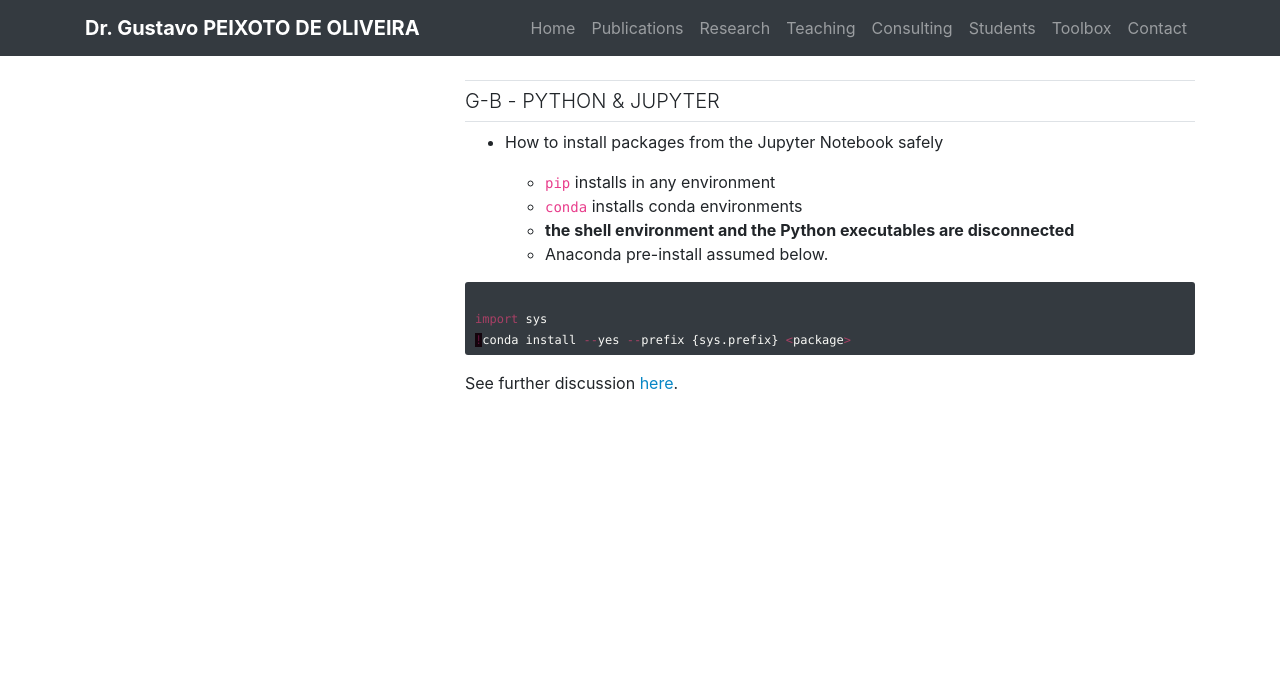
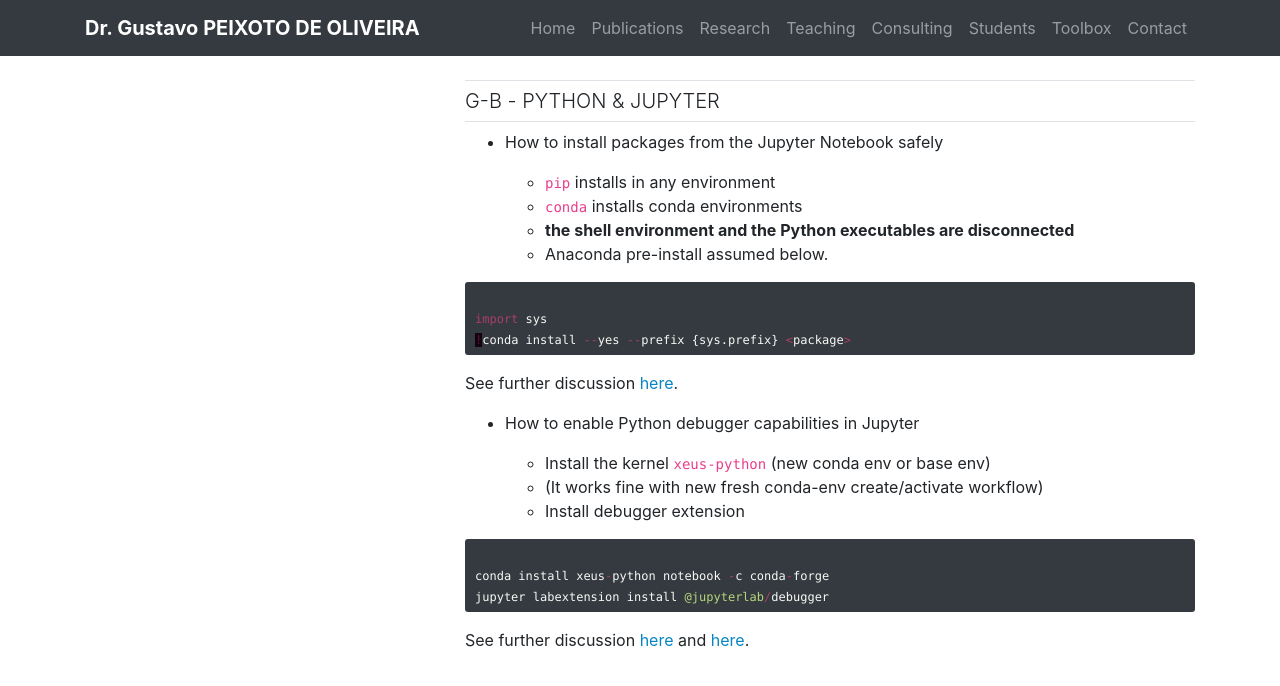
Before and after one commit to gcpeixoto/gcpeixoto.github.io, a Jekyll site: the page built from _toolbox/G-b-python.md, in a window 1280 px wide. Shown: the top 686 px of the page. Built offline with Jekyll 4.4.1, drawn with Linux system fonts in a browser that asks for light colours.

Commit message:
Insert info on debugger extension in Jupyter.

```diff
--- a/_toolbox/G-b-python.md
+++ b/_toolbox/G-b-python.md
@@ -14,3 +14,15 @@
 {% endhighlight %}
 
 See further discussion [here](https://jakevdp.github.io/blog/2017/12/05/installing-python-packages-from-jupyter/).
+
+- How to enable Python debugger capabilities in Jupyter
+
+  - Install the kernel `xeus-python` (new conda env or base env)
+  - (It works fine with new fresh conda-env create/activate workflow)
+  - Install debugger extension
+{% highlight python %}
+conda install xeus-python notebook -c conda-forge
+jupyter labextension install @jupyterlab/debugger
+{% endhighlight %}
+
+See further discussion [here](https://github.com/jupyterlab/debugger) and [here](https://github.com/jupyter-xeus/xeus-python).
```
